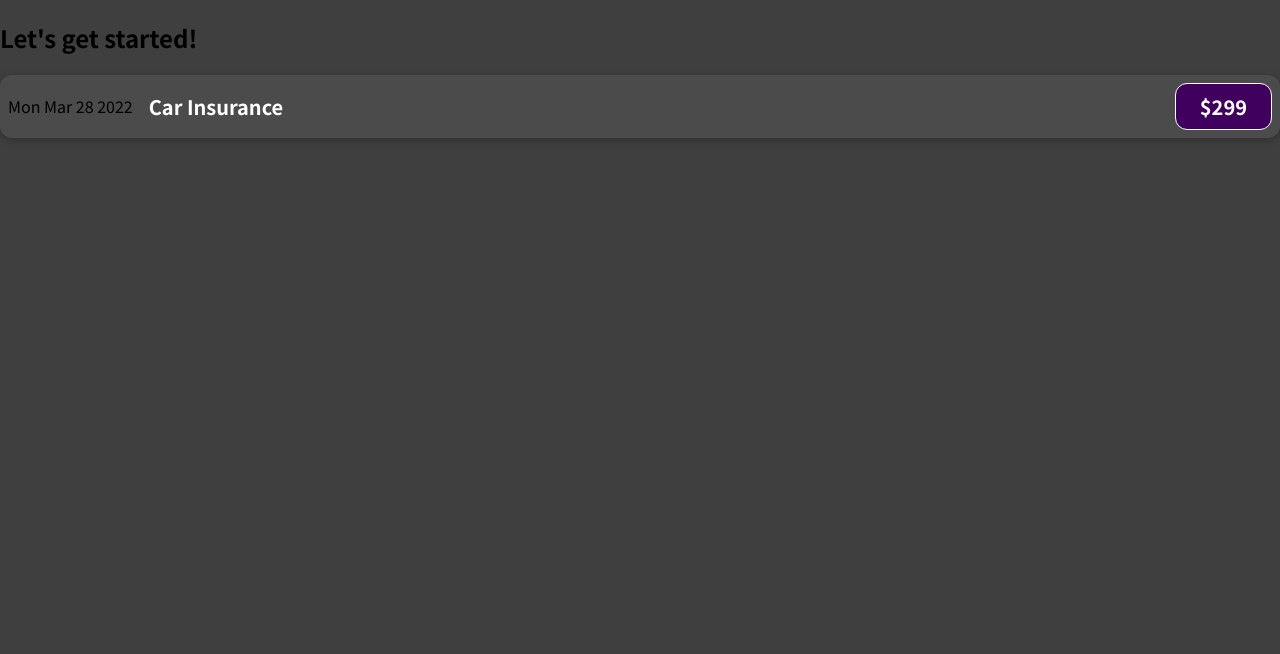
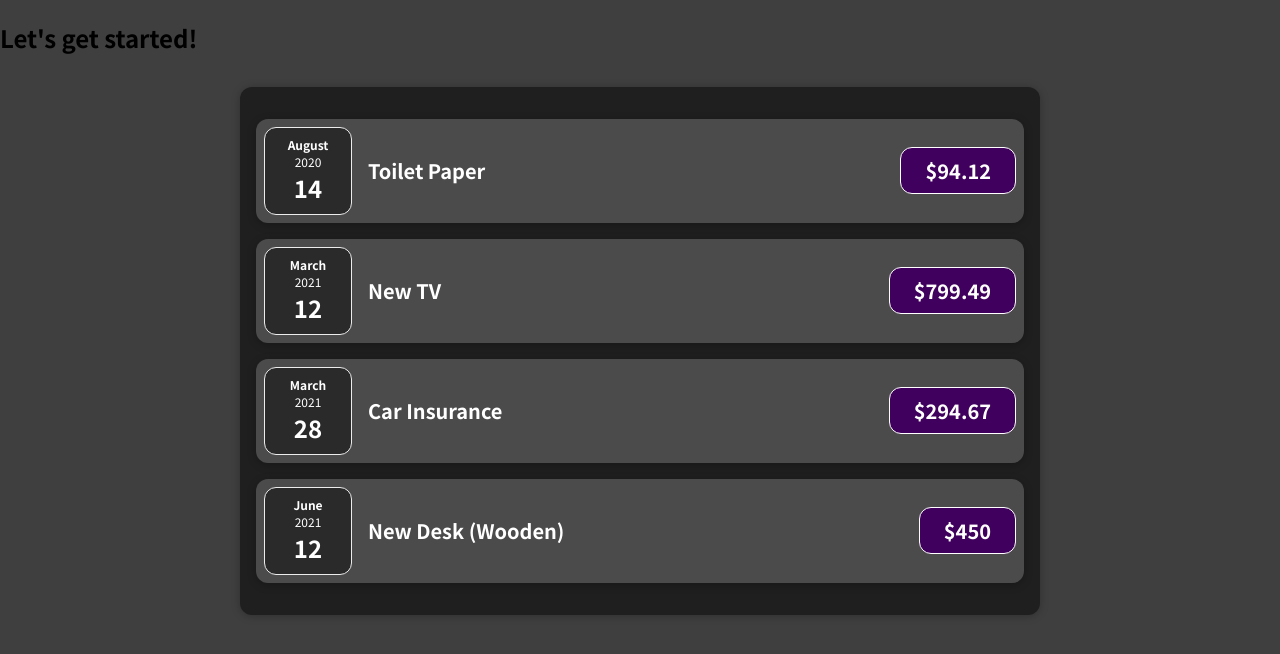
Before and after one commit to rajansharma3097/react-course, a React (Create React App) app: page / in a window 1280 px wide. Shown: the top 654 px of the page. Built offline with nearby package versions, Linux system fonts and the light colour scheme.

Commit message:
worked on components composition.

```diff
--- a/src/App.js
+++ b/src/App.js
@@ -1,12 +1,34 @@
 // import logo from './logo.svg';
 import './App.css';
-import ExpenseItem from "./components/ExpenseItem";
+import Expenses from './components/Expenses';
 
 function App() {
+  const expenses = [
+    {
+      id: 'e1',
+      title: 'Toilet Paper',
+      amount: 94.12,
+      date: new Date(2020, 7, 14),
+    },
+    { id: 'e2', title: 'New TV', amount: 799.49, date: new Date(2021, 2, 12) },
+    {
+      id: 'e3',
+      title: 'Car Insurance',
+      amount: 294.67,
+      date: new Date(2021, 2, 28),
+    },
+    {
+      id: 'e4',
+      title: 'New Desk (Wooden)',
+      amount: 450,
+      date: new Date(2021, 5, 12),
+    },
+  ];
+
   return (
     <div>
       <h2>Let's get started!</h2>
-      <ExpenseItem/>
+      <Expenses items={expenses}/>
     </div>
   );
 }
--- /dev/null
+++ b/src/components/ExpenseDate.css
@@ -0,0 +1,26 @@
+.expense-date {
+  display: flex;
+  flex-direction: column;
+  width: 5.5rem;
+  height: 5.5rem;
+  border: 1px solid #ececec;
+  background-color: #2a2a2a;
+  color: white;
+  border-radius: 12px;
+  align-items: center;
+  justify-content: center;
+}
+
+.expense-date__month {
+  font-size: 0.75rem;
+  font-weight: bold;
+}
+
+.expense-date__year {
+  font-size: 0.75rem;
+}
+
+.expense-date__day {
+  font-size: 1.5rem;
+  font-weight: bold;
+}
--- /dev/null
+++ b/src/components/ExpenseDate.js
@@ -0,0 +1,17 @@
+import './ExpenseDate.css';
+
+function ExpenseDate(props) {
+  const month = props.date.toLocaleString('en-US', { month: 'long' });
+  const year = props.date.getFullYear();
+  const day = props.date.toLocaleString('en-US', { day: '2-digit' });
+
+  return (
+    <div className='expense-date'>
+      <div className='expense-date__month'>{month}</div>
+      <div className='expense-date__year'>{year}</div>
+      <div className='expense-date__day'>{day}</div>
+    </div>
+  );
+}
+
+export default ExpenseDate;
--- a/src/components/ExpenseItem.js
+++ b/src/components/ExpenseItem.js
@@ -1,17 +1,13 @@
+import ExpenseDate from './ExpenseDate';
 import './ExpenseItem.css';
 
-function ExpenseItem() {
-
-  const expenseDate = new Date(2022, 2, 28);
-  const expenseTitle = 'Car Insurance';
-  const expenseAmount = 299;
-
+function ExpenseItem(props) {
   return (
     <div className='expense-item'>
-      <div>{expenseDate.toDateString()}</div>
+      <ExpenseDate date={props.date}/>
       <div className='expense-item__description'>
-        <h2>{expenseTitle}</h2>
-        <div className='expense-item__price'>${expenseAmount}</div>
+        <h2>{props.title}</h2>
+        <div className='expense-item__price'>${props.amount}</div>
       </div>
     </div>
   );
--- /dev/null
+++ b/src/components/Expenses.css
@@ -0,0 +1,9 @@
+.expenses {
+  padding: 1rem;
+  background-color: rgb(31, 31, 31);
+  margin: 2rem auto;
+  width: 50rem;
+  max-width: 95%;
+  border-radius: 12px;
+  box-shadow: 0 1px 8px rgba(0, 0, 0, 0.25);
+}
--- /dev/null
+++ b/src/components/Expenses.js
@@ -0,0 +1,28 @@
+import ExpenseItem from './ExpenseItem';
+import './Expenses.css';
+
+function Expenses(props) {
+  return (
+    <div className='expenses'>
+      <ExpenseItem
+        title={props.items[0].title}
+        amount={props.items[0].amount}
+        date={props.items[0].date}
+      />
+      <ExpenseItem
+      title={props.items[1].title}
+      amount={props.items[1].amount}
+      date={props.items[1].date}/>
+      <ExpenseItem
+      title={props.items[2].title}
+      amount={props.items[2].amount}
+      date={props.items[2].date}/>
+      <ExpenseItem
+      title={props.items[3].title}
+      amount={props.items[3].amount}
+      date={props.items[3].date}/>
+    </div>
+  )
+}
+
+export default Expenses;
```
